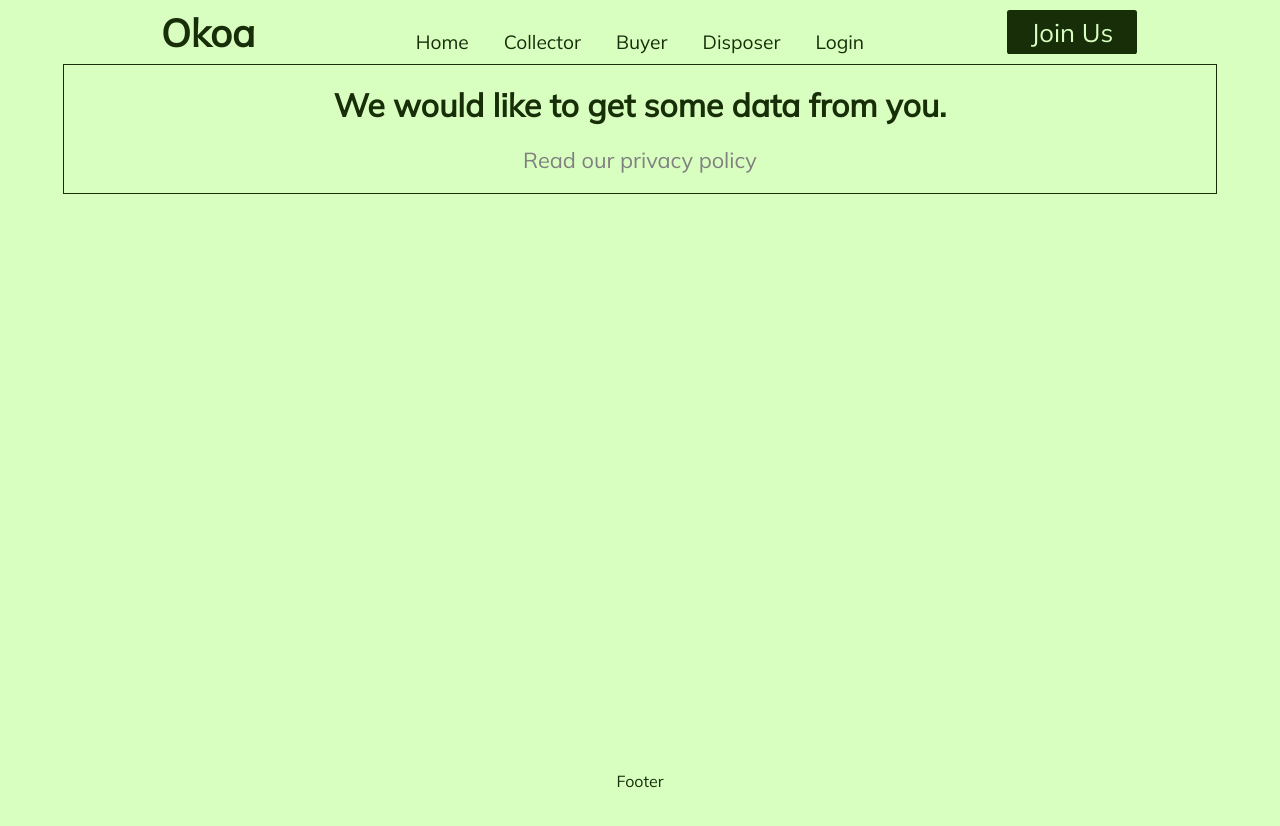
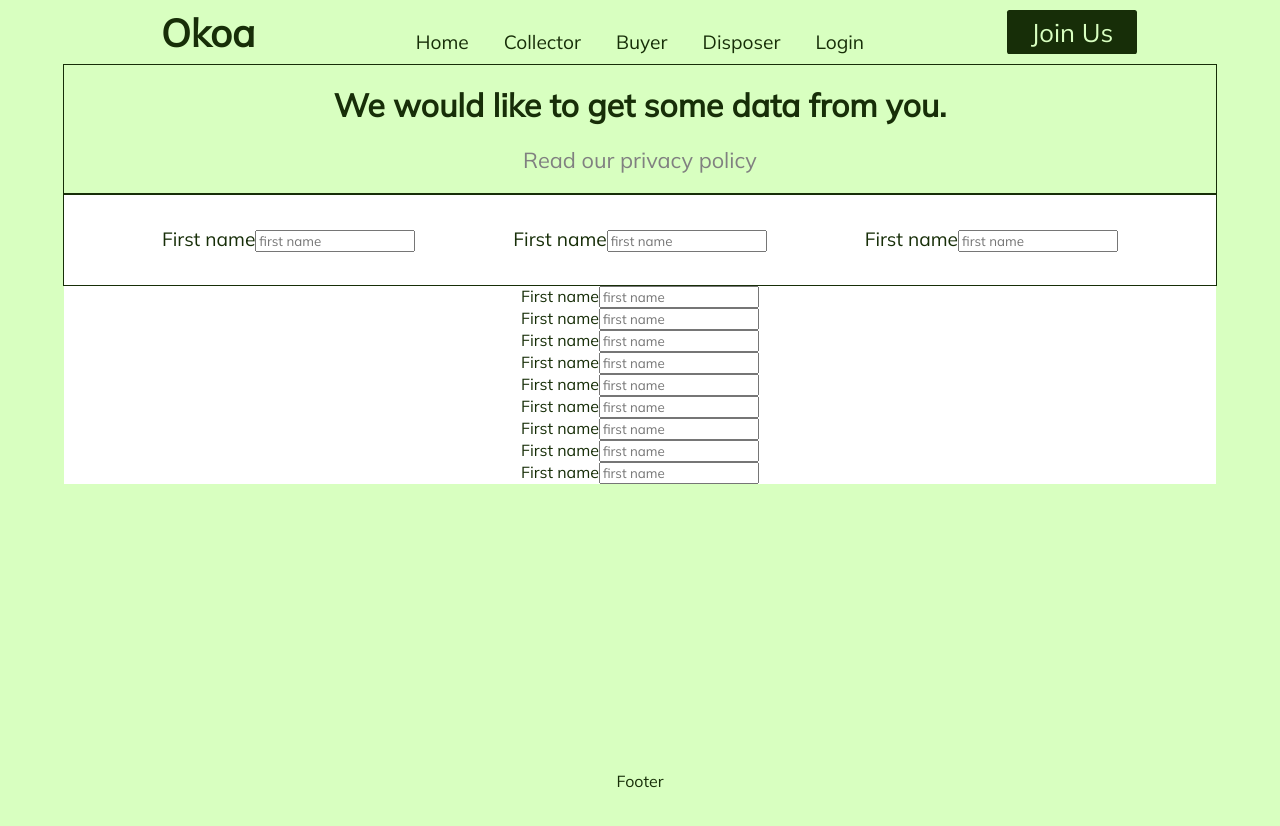
Before and after one commit to MokuaEnock/greenly, a React (Create React App) app: page /profile in a window 1280 px wide. Shown: the top 826 px of the page. Built offline with nearby package versions, Linux system fonts and the light colour scheme; no server answers.

Commit message:
add inputs

```diff
--- a/src/pages/disposer/Profile.js
+++ b/src/pages/disposer/Profile.js
@@ -8,7 +8,58 @@ export default function Profile() {
         <span id="profile-par">Read our privacy policy</span>
       </section>
 
-      <form id="profile-form"></form>
+      <form id="profile-form">
+        <div className="form-cont">
+          <span className="inputs">
+            <label>First name</label>
+            <input type="text" placeholder="first name" />
+          </span>
+          <span className="inputs">
+            <label>First name</label>
+            <input type="text" placeholder="first name" />
+          </span>
+          <span className="inputs">
+            <label>First name</label>
+            <input type="text" placeholder="first name" />
+          </span>
+        </div>
+        <span className="inputs">
+          <label>First name</label>
+          <input type="text" placeholder="first name" />
+        </span>
+        <span className="inputs">
+          <label>First name</label>
+          <input type="text" placeholder="first name" />
+        </span>
+        <span className="inputs">
+          <label>First name</label>
+          <input type="text" placeholder="first name" />
+        </span>
+        <span className="inputs">
+          <label>First name</label>
+          <input type="text" placeholder="first name" />
+        </span>
+        <span className="inputs">
+          <label>First name</label>
+          <input type="text" placeholder="first name" />
+        </span>
+        <span className="inputs">
+          <label>First name</label>
+          <input type="text" placeholder="first name" />
+        </span>
+        <span className="inputs">
+          <label>First name</label>
+          <input type="text" placeholder="first name" />
+        </span>
+        <span className="inputs">
+          <label>First name</label>
+          <input type="text" placeholder="first name" />
+        </span>
+        <span className="inputs">
+          <label>First name</label>
+          <input type="text" placeholder="first name" />
+        </span>
+      </form>
     </main>
   );
 }
--- a/src/pages/disposer/profile.css
+++ b/src/pages/disposer/profile.css
@@ -1,5 +1,5 @@
 #poser-profile {
-  height: 45vw;
+  height: max-content;
   width: 100%;
   background-color: #d8ffc0;
   color: #172e08;
@@ -28,3 +28,24 @@
   font-size: 1.7vw;
   color: grey;
 }
+
+#profile-form {
+  background-color: white;
+  height: max-content;
+  width: 100%;
+  display: flex;
+  flex-direction: column;
+  align-items: center;
+  justify-content: flex-start;
+}
+
+.form-cont {
+  height: 7vw;
+  width: 100%;
+  border: thin solid #172e08;
+  font-size: 1.5vw;
+  display: flex;
+  flex-direction: row;
+  align-items: center;
+  justify-content: space-evenly;
+}
```
